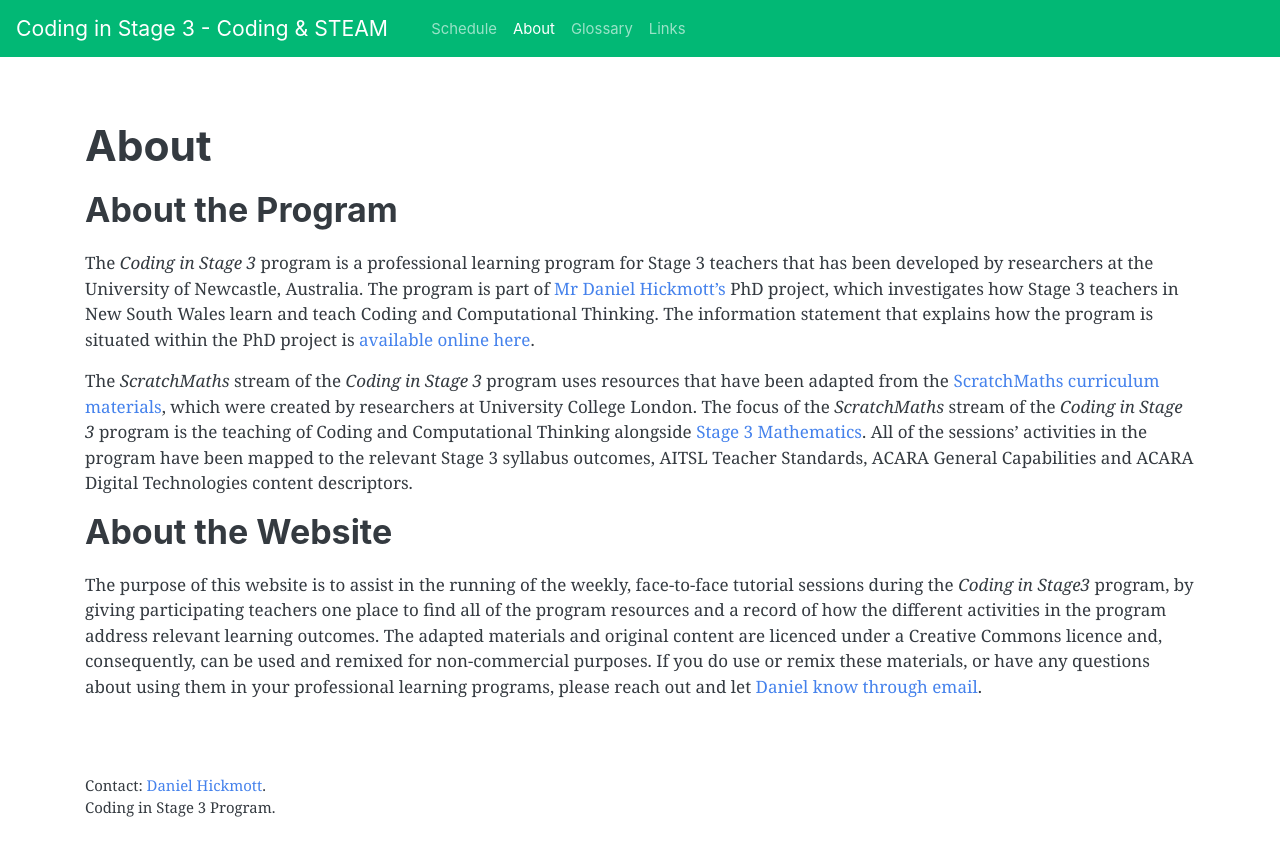
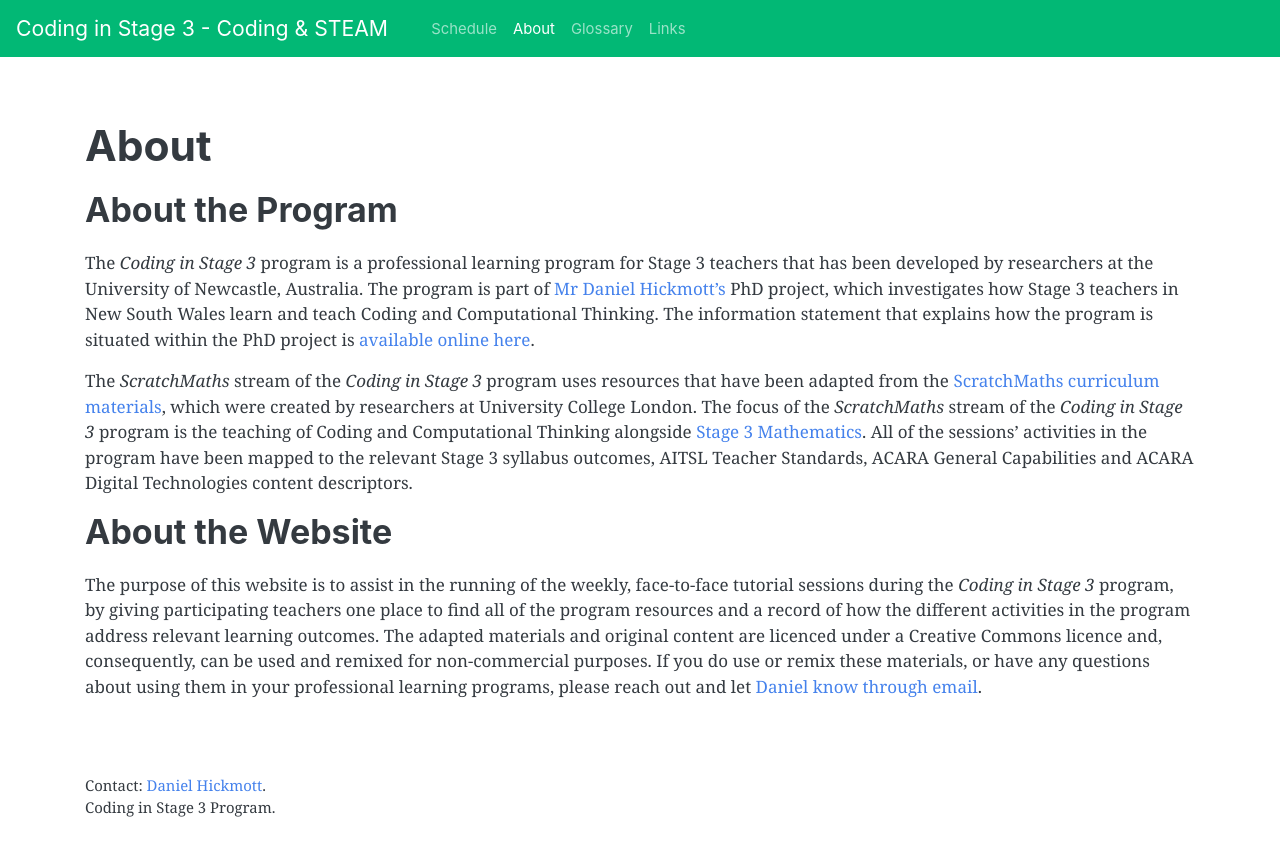
Before and after one commit to cs4s/2018, a Jekyll site: the page built from steam/about.md, in a window 1280 px wide. Shown: the top 856 px of the page. Built offline with Jekyll 4.4.1, drawn with Linux system fonts in a browser that asks for light colours.

Commit message:
Fixes typo in about pages

```diff
--- a/steam/about.md
+++ b/steam/about.md
@@ -13,4 +13,4 @@
 
 ## About the Website
 
-The purpose of this website is to assist in the running of the weekly, face-to-face tutorial sessions during the *Coding in Stage3* program, by giving participating teachers one place to find all of the program resources and a record of how the different activities in the program address relevant learning outcomes. The adapted materials and original content are licenced under a Creative Commons licence and, consequently, can be used and remixed for non-commercial purposes. If you do use or remix these materials, or have any questions about using them in your professional learning programs, please reach out and let [Daniel know through email](mailto:daniel.hickmott@uon.edu.au?subject=Coding%20in%20Stage%203%20Materials).
+The purpose of this website is to assist in the running of the weekly, face-to-face tutorial sessions during the *Coding in Stage 3* program, by giving participating teachers one place to find all of the program resources and a record of how the different activities in the program address relevant learning outcomes. The adapted materials and original content are licenced under a Creative Commons licence and, consequently, can be used and remixed for non-commercial purposes. If you do use or remix these materials, or have any questions about using them in your professional learning programs, please reach out and let [Daniel know through email](mailto:daniel.hickmott@uon.edu.au?subject=Coding%20in%20Stage%203%20Materials).
```
Also changed, not shown: maths/about.md (+1 -1 lines).
